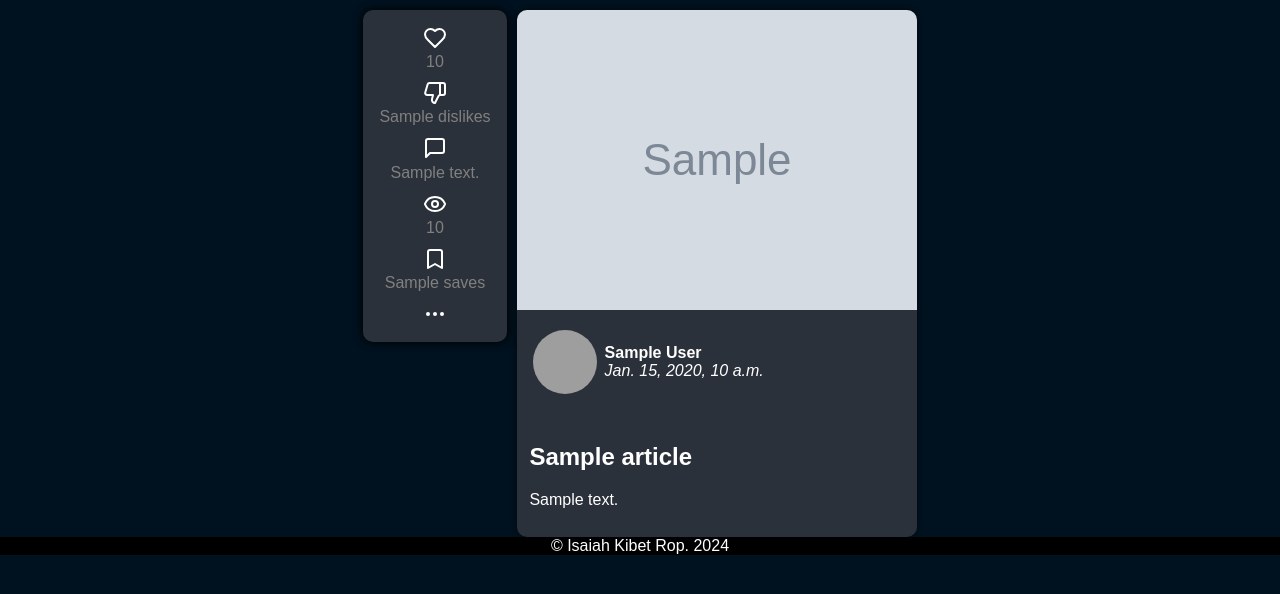
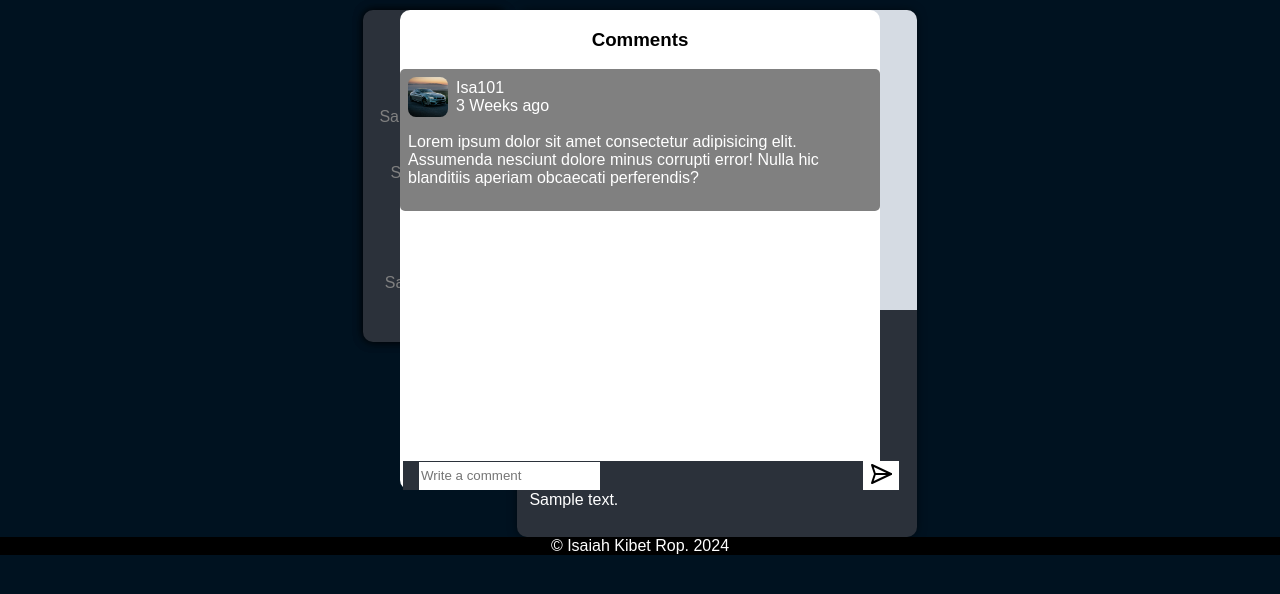
Before and after one commit to Isa8205/Insight, a Django app: template main/templates/page.html in a window 1280 px wide. Shown: the part 62-656 px from the top of the page. Run offline with Django 3.2, Linux system fonts and the light colour scheme; the template is opened without the code that fills it: most values are stand-ins (such as "Sample title", 1, 10 or a date in 2020); grey boxes marked "Sample" are stand-in pictures; grey boxes are pictures that could not be loaded.

Commit message:
Added a container for displaying the comments

```diff
--- a/Insight/settings.py
+++ b/Insight/settings.py
@@ -139,3 +139,5 @@ DEFAULT_AUTO_FIELD = 'django.db.models.BigAutoField'
 
 # Other settings
 AUTH_USER_MODEL = 'main.Users'
+
+LOGIN_URL = '/home/login'
--- a/main/templates/page.html
+++ b/main/templates/page.html
@@ -78,7 +78,7 @@
             margin-top: 4.5em;
         }
 
-        .reactions .content ul {
+        .reactions > .content > ul {
             list-style: none;
             padding: 1rem;
             margin: 0;
@@ -88,7 +88,7 @@
             gap: 10px;
         }
 
-        .reactions .content ul li {
+        .reactions > .content > ul > li {
             display: flex;
             flex-direction: column;
             place-items: center;
@@ -96,12 +96,12 @@
             cursor: pointer;
         }
 
-        .reactions .content ul li svg {
+        .reactions > .content > ul > li svg {
             fill: none;
             stroke: white;
         }
 
-        .reactions .content ul li svg:hover {
+        .reactions > .content > ul > li svg:hover {
             stroke: chocolate;
         }
 
@@ -212,7 +212,7 @@
                         {% else %}
                         <svg xmlns="http://www.w3.org/2000/svg" width="24" height="24" viewBox="0 0 24 24" stroke-width="2" stroke-linecap="round" stroke-linejoin="round" class="lucide lucide-thumbs-down" id="dislike-icon"><path d="M17 14V2"/><path d="M9 18.12 10 14H4.17a2 2 0 0 1-1.92-2.56l2.33-8A2 2 0 0 1 6.5 2H20a2 2 0 0 1 2 2v8a2 2 0 0 1-2 2h-2.76a2 2 0 0 0-1.79 1.11L12 22a3.13 3.13 0 0 1-3-3.88Z"/></svg>
                         {% endif %}
-                        <span class="dislikecount">{{ reactions.dislikes }}</span>
+                        <span id="dislikecount">{{ reactions.dislikes }}</span>
                     </li>
                     <li title="Comments" id="comments">
                         <svg xmlns="http://www.w3.org/2000/svg" width="24" height="24" viewBox="0 0 24 24"  stroke-width="2" stroke-linecap="round" stroke-linejoin="round" class="lucide lucide-message-square" id="comment-icon"><path d="M21 15a2 2 0 0 1-2 2H7l-4 4V5a2 2 0 0 1 2-2h14a2 2 0 0 1 2 2z"/></svg>
@@ -237,6 +237,101 @@
             </div>
 
         </section>
+
+        <style>
+            .commentscontainer {
+                position: relative;
+                height: 30em;
+                width: 30em;
+                background-color: #ffffff;
+                border-radius: 10px;
+                position: fixed;
+                display: flex;
+                flex-direction: column;
+                place-items: center;
+            }
+
+            .commentscontainer > ul {
+                padding: 0;
+                margin: 0;
+                display: flex;
+                flex-direction: column;
+                overflow-y: scroll;
+            }
+
+            .commentscontainer ul li {
+                padding: .5em;
+                border-radius: 5px;
+                background-color: gray;
+                color: white;
+            }
+
+            .commentscontainer ul li header {
+                color: white;
+                display: flex;
+                justify-content: start;
+                align-items: center;
+                gap: .5em;
+            }
+
+            .commentscontainer .comment-profile {
+                height: 2.5em;
+                width: 2.5em;
+                border-radius: 20%;
+                object-fit: cover;
+            }
+
+            .commentscontainer > .details {
+                color: white;
+            }
+
+            .commentscontainer > .comment-message {
+                position: absolute;
+                bottom: 0;
+                left: 3px;
+                right: 3px;
+                padding-inline: 1em;
+                width: 100%;
+                display: flex;
+                align-items: center;
+                justify-content: space-between;
+                background-color: #2b313a;
+            }
+
+            .commentscontainer > .comment-message > #comment {
+                padding: 2px;
+                flex: 5fr;
+                height: 1.8em;
+                margin: 0;
+                border: none;
+            }
+
+            .commentscontainer > .comment-message > #sendcomment {
+                flex: 1fr;
+                border: none;
+                background: rgb(255, 255, 255);
+            }
+        </style>
+
+        <div class="commentscontainer">
+            <h3>Comments</h3>
+            <ul class="commentlist">
+                <li class="comment">
+                    <header>
+                        <img src="/media/profiles/car1.jpg" alt="" class="comment-profile">
+                        <div class="details">
+                            <span class="name">Isa101</span><br>
+                            <span class="time">3 Weeks ago</span>
+                        </div>
+                    </header>
+                    <p>Lorem ipsum dolor sit amet consectetur adipisicing elit. Assumenda nesciunt dolore minus corrupti error! Nulla hic blanditiis aperiam obcaecati perferendis?</p>
+                </li>
+            </ul>
+            <div class="comment-message">
+                <input type="text" name="comment" id="comment" placeholder="Write a comment">
+                <button id="sendcomment"><svg xmlns="http://www.w3.org/2000/svg" width="24" height="24" viewBox="0 0 24 24" fill="none" stroke="currentColor" stroke-width="2" stroke-linecap="round" stroke-linejoin="round" class="lucide lucide-send-horizontal"><path d="m3 3 3 9-3 9 19-9Z"/><path d="M6 12h16"/></svg></button>
+            </div>
+        </div>
 
         <section class="article-content">
 
@@ -295,7 +390,8 @@
                 fetch('{% url "article_view_count" %}', {
                     method: 'POST',
                     headers: {
-                        'content-type': 'application/json'
+                        "Content-Type": "application/json",
+                        "X-CSRFToken": "{{ csrf_token }}"
                     },
                     body: JSON.stringify(data)
                 })
@@ -320,7 +416,8 @@
                 fetch("{% url 'article_like_count' %}", {
                     method: 'POST',
                     headers: {
-                        'content-type': 'application/json'
+                        "Content-Type": "application/json",
+                        "X-CSRFToken": "{{ csrf_token }}"
                     },
                     body: JSON.stringify(data)
                 })
@@ -346,38 +443,37 @@
 
             //Fucntionality for the dislikes
             const dislikeBtn = document.getElementById('dislikes')
-            let disliked_state = '{{ reactions.disliked }}'
+            const dislikecount = document.getElementById('dislikecount')
+            const dislikeIcon = document.getElementById('dislike-icon')
+            let disliked_state = "{{ reactions.disliked }}"
 
             dislikeBtn.addEventListener('click', function() {
-
                 data.action = disliked_state === 'True' ? 'Remove' : 'Add'
 
-                fetch("{% url 'article_dislike_count' %}", {
+                fetch("{% url 'article_dislike_count' %}",{
                     method: 'POST',
                     headers: {
-                        'content-type': 'application/json'
+                        "Content-Type": "application/json",
+                        "X-CSRFToken": "{{ csrf_token }}"
                     },
                     body: JSON.stringify(data)
                 })
                 .then(response => response.json())
                 .then(data => {
-                    console.log(data.status)
-                    const dislikecountdiv = document.getElementById('dislikecount')
-                    const dislikeicon = document.getElementById('dislike-icon')
-
-                    if (data.status === 'Added') {
-                        dislikeicon.style.fill = 'chocolate'
-                        dislikeicon.style.stroke = 'chocolate'
+                    if (data.status === "Added") {
+                        dislikeIcon.style.fill = "chocolate"
+                        dislikeIcon.style.stroke = 'chocolate'
                     } else {
-                        dislikeicon.removeAttribute('style')
+                        dislikeIcon.removeAttribute('style')
                     }
 
-                    dislikecountdiv.textContent = data.dislikecount
-                    disliked_state = data.status === 'Added' ? 'True' : 'False'
+                    dislikecount.textContent = data.dislikecount
+                    disliked_state = data.status === "Added" ? 'True' : 'False'
                 })
                 .catch(err => {
-                    console.log(err)
+                    console.error(err)
                 })
+
             })
 
             //Functionality for adding bookmark
@@ -391,7 +487,8 @@
                 fetch("{% url 'article_save_count' %}", {
                     method: 'POST',
                     headers: {
-                        'Content-Type': 'application/json'
+                        'Content-Type': 'application/json',
+                        "X-CSRFToken": "{{ csrf_token }}"
                     },
                     body: JSON.stringify(data)
                 })
@@ -406,11 +503,11 @@
                         saveicon.removeAttribute('style')
                     }
 
-                    document.getElementById('savecount').textContent = data.dislikecount
+                    document.getElementById('savecount').textContent = data.savecount
                     saveState = data.status === 'Added' ? 'True' : 'False'
                 })
                 .catch(err => {
-                    console.log(err)
+                    console.error(err)
                 })
 
             })
```
Also changed, not shown: main/views.py (+31 -8 lines), db.sqlite3.
